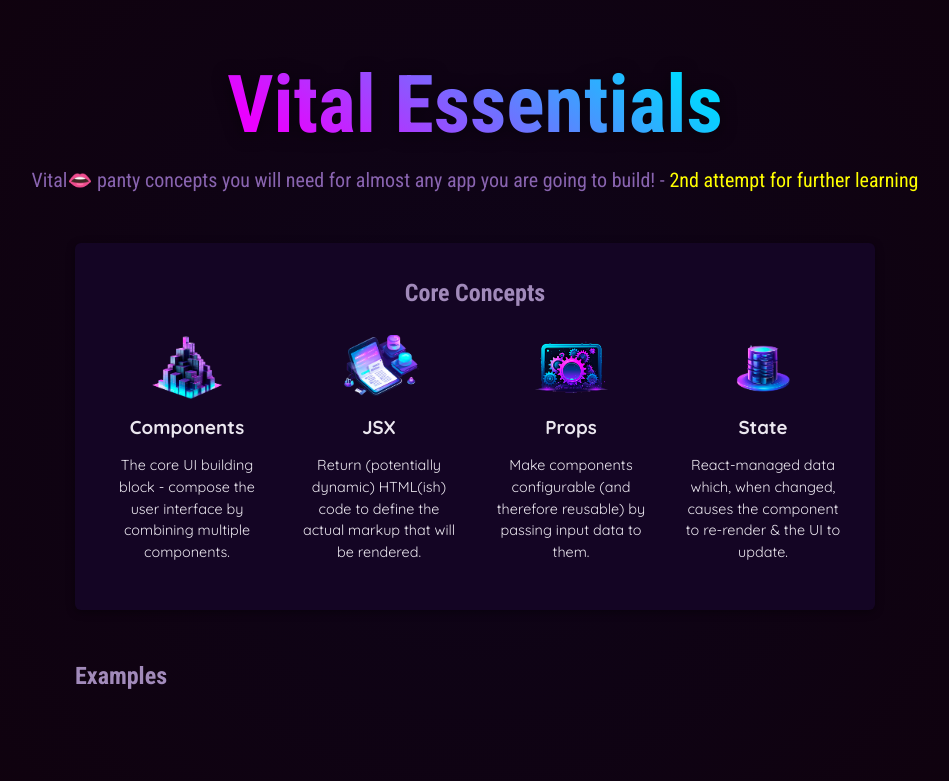
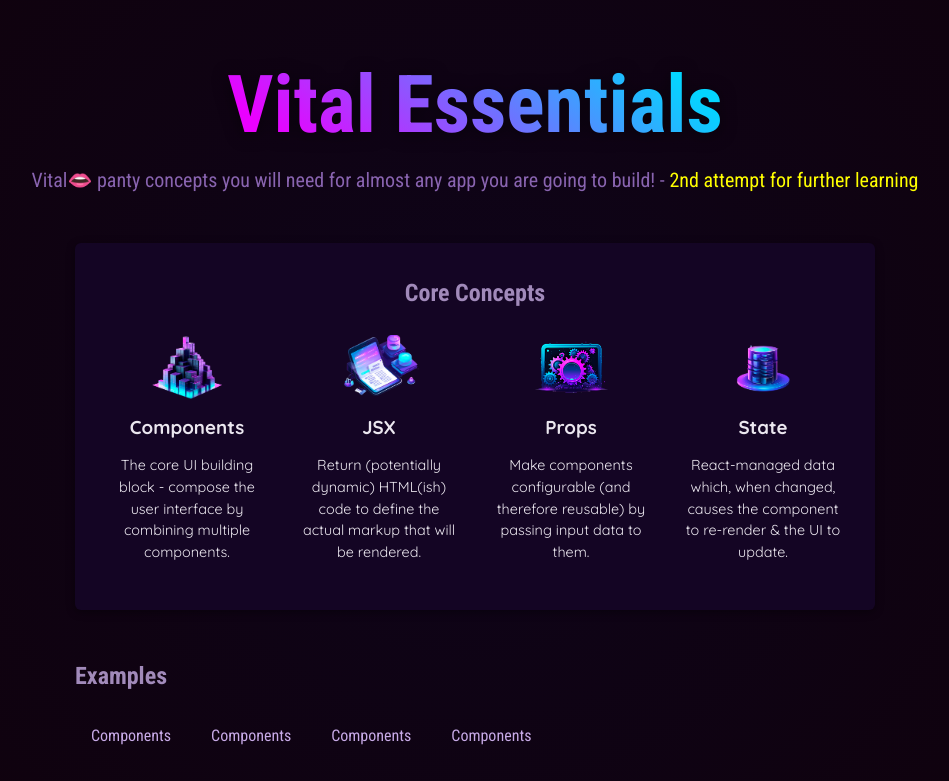
Before and after one commit to kachraz/practiceURS3-2, a React (Vite) app: page / in a window 1280 px wide. Shown: the part 243-1024 px from the top of the page, without its empty margins (165-1114 px from the left). Built offline with nearby package versions, Linux system fonts and the light colour scheme.

Commit message:
♓2ndPusy

```diff
--- a/src/App.jsx
+++ b/src/App.jsx
@@ -26,7 +26,10 @@
         <section id="examples">
           <h2>Examples</h2>
           <menu>
-            <TabButton>Compoenents</TabButton>
+            <TabButton>Components</TabButton>
+            <TabButton>Components</TabButton>
+            <TabButton>Components</TabButton>
+            <TabButton>Components</TabButton>
           </menu>
         </section>
       </main>
--- a/src/TabButton..jsx
+++ b/src/TabButton..jsx
@@ -1,9 +1,9 @@
 // Buttons compoenent
 
-export default function TabButton(props) {
+export default function TabButton({ children }) {
   return (
     <li>
-      <button></button>
+      <button>{children}</button>
     </li>
   );
 }
--- a/src/index.css
+++ b/src/index.css
@@ -55,7 +55,7 @@
   border: none;
   border-radius: 6px;
   background-color: transparent;
-  color: #a18aba;
+  color: #c8abe8;
   font-family: "Roboto Condensed", sans-serif;
   font-size: 1rem;
   cursor: pointer;
@@ -68,7 +68,7 @@
 }
 
 #examples menu button.active {
-  background-color: #7925d3;
+  background-color: #9644ed;
   color: #ebe7ef;
 }
 
```
